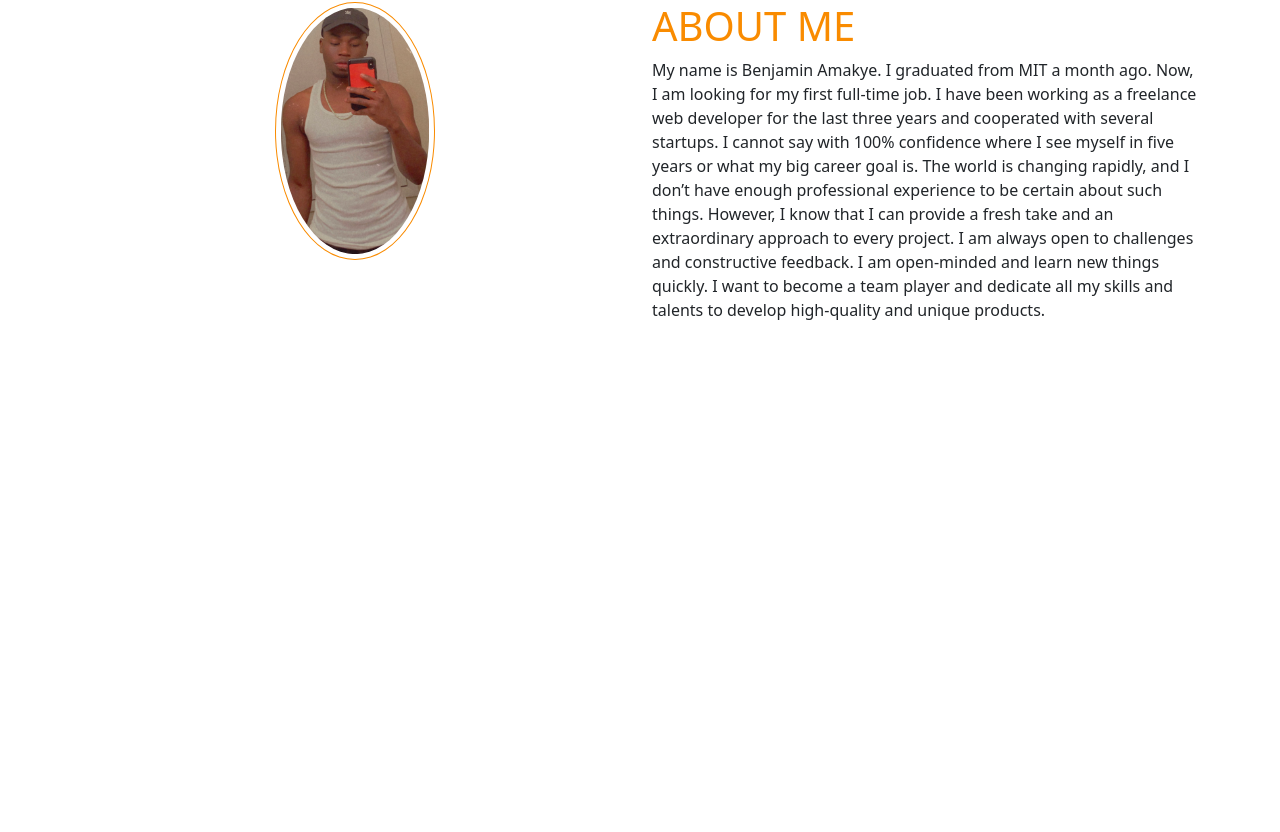
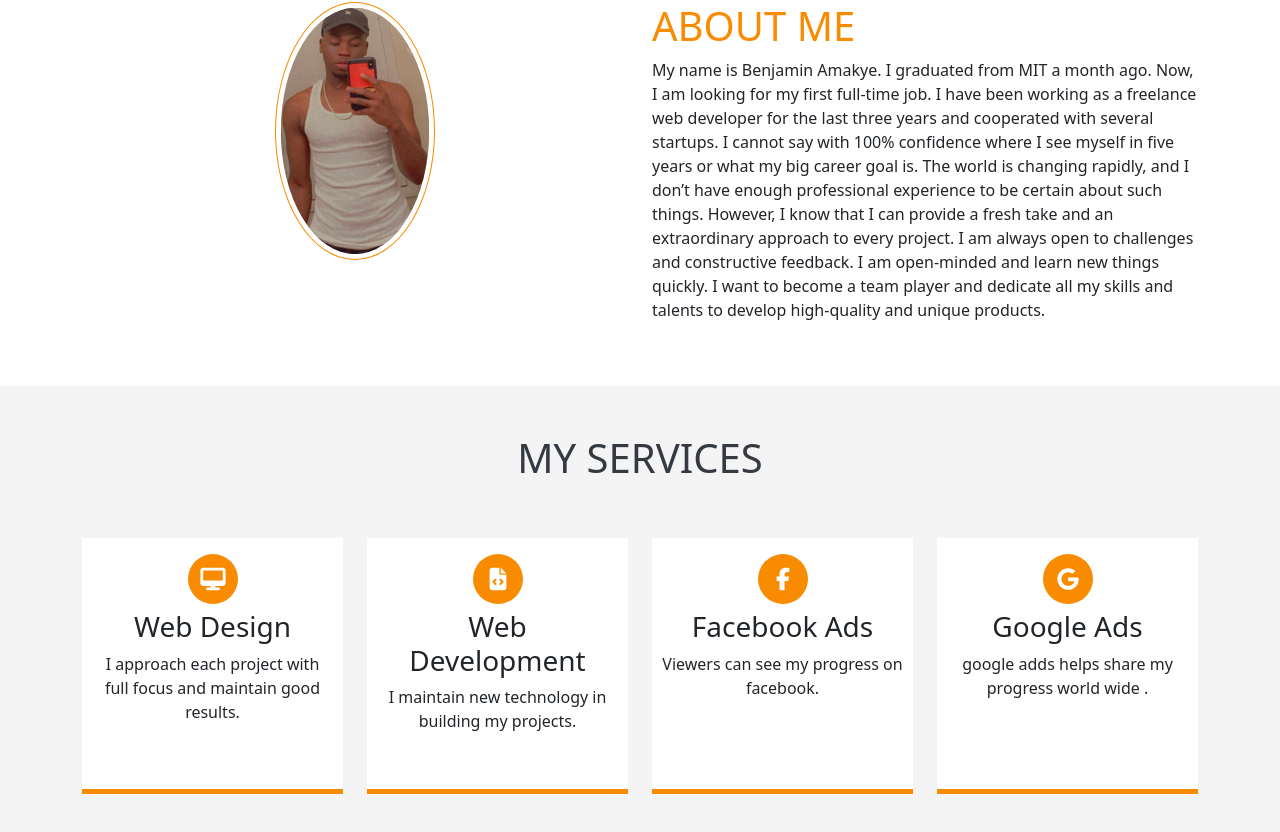
Before and after one commit to sirbenji03/React-Portfolio, a React (Create React App) app: page / in a window 1280 px wide. Shown: the part 878-1710 px from the top of the page. Before the commit the page ends 1264 px from the top, so only its background shows below. Built offline with nearby package versions, Linux system fonts and the light colour scheme.

Commit message:
services created

```diff
--- a/package.json
+++ b/package.json
@@ -4,6 +4,7 @@
   "private": true,
   "dependencies": {
     "@fortawesome/fontawesome-svg-core": "^6.1.1",
+    "@fortawesome/free-brands-svg-icons": "^6.1.1",
     "@fortawesome/free-solid-svg-icons": "^6.1.1",
     "@fortawesome/react-fontawesome": "^0.1.18",
     "@testing-library/jest-dom": "^5.16.3",
--- a/src/App.css
+++ b/src/App.css
@@ -1,11 +1,12 @@
 @import url('https://fonts.googleapis.com/css2?family=Roboto+Condensed:wght@300&display=swap');
 
 :root{
-  --primary-white: #fff;
+  --primary-white: #ffffff;
   --primary-orange: #f98b00;
-  --primary-dark: rgba(255,255,255,0);
+  --primary-dark: rgb(52, 58, 64);
   --primary-red: #ef4035;
   --primary-hover-red: #f33501;
+  --primary-light-grey: #f4f4f4;
 }
 
 body  {
@@ -177,3 +178,63 @@
     width: 10rem;
   }
 }
+
+/**************************************************************** Services *****/
+.services {
+  text-align: center;
+  padding-bottom: 2rem;
+  background-color: var(--primary-light-grey);
+}
+
+.services h1 {
+  color: var(--primary-dark);
+  text-transform: uppercase;
+}
+
+.services .circle {
+  position: relative;
+  margin: 0.375rem auto;
+  background: var(--primary-orange);
+  border-radius: 50%;
+  width: 3.125rem;
+  height: 3.125rem;
+}
+
+.services .icon{
+  font-size: 1.4rem;
+  color: var(--primary-white);
+  position: absolute;
+  top: 50%;
+  left: 50%;
+  transform: translate(-50%, -50%)
+
+}
+
+.services .box {
+  height: 16rem;
+  border-bottom: 0.3125rem solid var(--primary-orange);
+  padding: 0.625rem;
+  margin-bottom: 1.875rem;
+  background: var(--primary-white)
+}
+
+.services .box:hover{
+  background: var(--primary-orange);
+  border-bottom: 0.3125rem solid var(--primary-dark);
+}
+
+
+.services .box:hover .icon{
+  color: var(--primary-dark);
+
+}
+
+.services .box:hover .circle{
+  background: var(--primary-white);
+
+}
+
+.services .box:hover .p{
+  color: var(--primary-white);
+
+}
--- a/src/App.js
+++ b/src/App.js
@@ -4,6 +4,7 @@
 import Navbar from "./components/Navbar";
 import Header from "./components/Header";
 import AboutMe from "./components/AboutMe";
+import Services from "./components/Services";
 
 
 function App() {
@@ -26,6 +27,7 @@
     <Navbar/>
     <Header/>
     <AboutMe/>
+    <Services/>
    </>
   );
 }
--- /dev/null
+++ b/src/components/Services.js
@@ -0,0 +1,49 @@
+import React from 'react'
+import {FontAwesomeIcon} from "@fortawesome/react-fontawesome"
+import {faFacebookF, faGoogle} from "@fortawesome/free-brands-svg-icons"
+import {faDesktop, faFileCode} from "@fortawesome/free-solid-svg-icons"
+
+const Services = () => {
+  return (
+    <div className="services">
+      <h1 className="py-5"> my services</h1>
+          <div className="container">
+              <div className="row">
+                <div className="col-md-3 col-sm-6">
+                  <div className="box">
+                  <div className="circle"><FontAwesomeIcon className="icon" icon={faDesktop} size='2x'/></div>
+                    <h3>Web Design</h3>
+                    <p>I approach each project with full focus and maintain good results.</p>
+                  </div>
+                </div>
+
+                <div className="col-md-3 col-sm-6">
+                  <div className="box">
+                  <div className="circle"><FontAwesomeIcon className="icon" icon={faFileCode} size='2x'/></div>
+                    <h3>Web Development</h3>
+                    <p>I maintain new technology in building my projects.</p>
+                  </div>
+                </div>
+
+                <div className="col-md-3 col-sm-6">
+                  <div className="box">
+                  <div className="circle"><FontAwesomeIcon className="icon" icon={faFacebookF} size='2x'/></div>
+                    <h3>Facebook Ads</h3>
+                    <p>Viewers can see my progress on facebook.</p>
+                  </div>
+                </div>
+
+                <div className="col-md-3 col-sm-6">
+                  <div className="box">
+                  <div className="circle"><FontAwesomeIcon className="icon" icon={faGoogle} size='2x'/></div>
+                    <h3>Google Ads</h3>
+                    <p>google adds helps share my progress world wide .</p>
+                  </div>
+                </div>
+              </div>
+          </div>
+      </div>
+  )
+}
+
+export default Services
```
Also changed, not shown: 1 other file (tests, documents, lock files or other folders).
